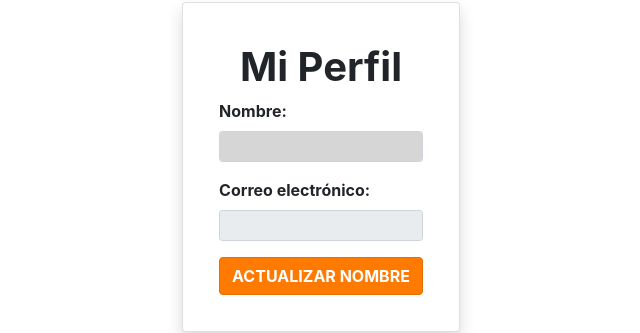
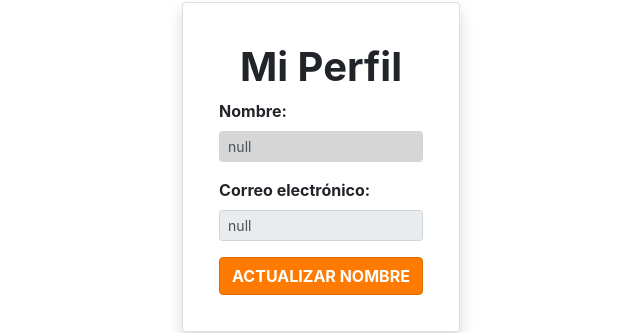
Before and after one commit to Richardherrera10/Trivia_Guatemala_frontend, a React (Vite) app: page /profile in a window 1280 px wide. Shown: the part 270-603 px from the top of the page, without its empty margins (319-959 px from the left). Built offline with nearby package versions, Linux system fonts and the light colour scheme; no server answers.

Commit message:
cambios perfil

```diff
--- a/src/components/profile/profile.tsx
+++ b/src/components/profile/profile.tsx
@@ -19,45 +19,44 @@ export default function Profile() {
 
   const handleSubmit = async (e) => {
     e.preventDefault()
-    console.log(email, pwd, pwd);
-    const config = {
+    console.log('nuevo nombre es', userName)
+      const config = {
       headers:{
         'Content-Type': 'application/json',
         'Authorization': `Bearer ${localStorage.getItem('token')}`
       }
     };
-    const data = { name:name};
-    axios.put("https://triviaguatemala.webmands.com/public/api/updateDataUser", data, config)
+    const data = { name: userName};
+      axios.put("https://triviaguatemala.webmands.com/public/api/updateDataUser", data, config)
         .then(response => {
             localStorage.setItem('user_name', response.data.user_name);
-            setIsCorrectInfo(true);
-            window.location.reload();
+            console.log('local storage ahora es', localStorage)
+            setSuccess(true)
           },
         )
         .catch(error=>{}
         );
+
+  }
+  const handleChange = (e) => {
+    setUserName(e.target.value)
   }
 
-  let emailUser;
-  if (!localStorage.getItem('email')) {
-    emailUser = ""
-  } else {
-    emailUser = localStorage.getItem('email')
-  }
-  let useName;
-  if (!localStorage.getItem('user_name')) {
-    useName = ""
-  } else {
-    useName = localStorage.getItem('user_name')
-  }
+   useEffect(() => {
+    let nombre = localStorage.getItem('user_name')
+   setUserName(String(nombre))
+   setEmail(String(localStorage.getItem('email')))
+ }, [])
+
+
+  const [userName, setUserName] = useState('')
 
 
   return (
     <>
-    {success ? (
-         <Navigate to='/'/>
-    ) : (
-        <div className="container vh-100">
+    {success ? ( <Navigate to='/'/>):
+    (<>
+         <div className="container vh-100">
              {error != null ? (
                 <p className='text-center text-danger mb-0 font-weight-bold'>{error}</p>
                 ) : (
@@ -78,8 +77,8 @@ export default function Profile() {
                                         type="text"
                                         id="text"
                                         autoComplete="off"
-                                        onChange={(e) => setName(e.target.value)}
-                                        value={useName}
+                                        onChange={handleChange}
+                                        defaultValue={userName}
                                         required
                                         onFocus={() => setNameFocus(true)}
                                         onBlur={() => setNameFocus(false)}
@@ -91,7 +90,7 @@ export default function Profile() {
                                         className="form-control form-control-sm username"
                                         type="email"
                                         id="email"
-                                        value={emailUser}
+                                        value={email}
                                         disabled
                                     />
                                 </div>
@@ -102,7 +101,11 @@ export default function Profile() {
                 </div>
             </div>
         </div>
-        )}
+
+    </>
+    )}
+
+
     </>
   )
 }
```
